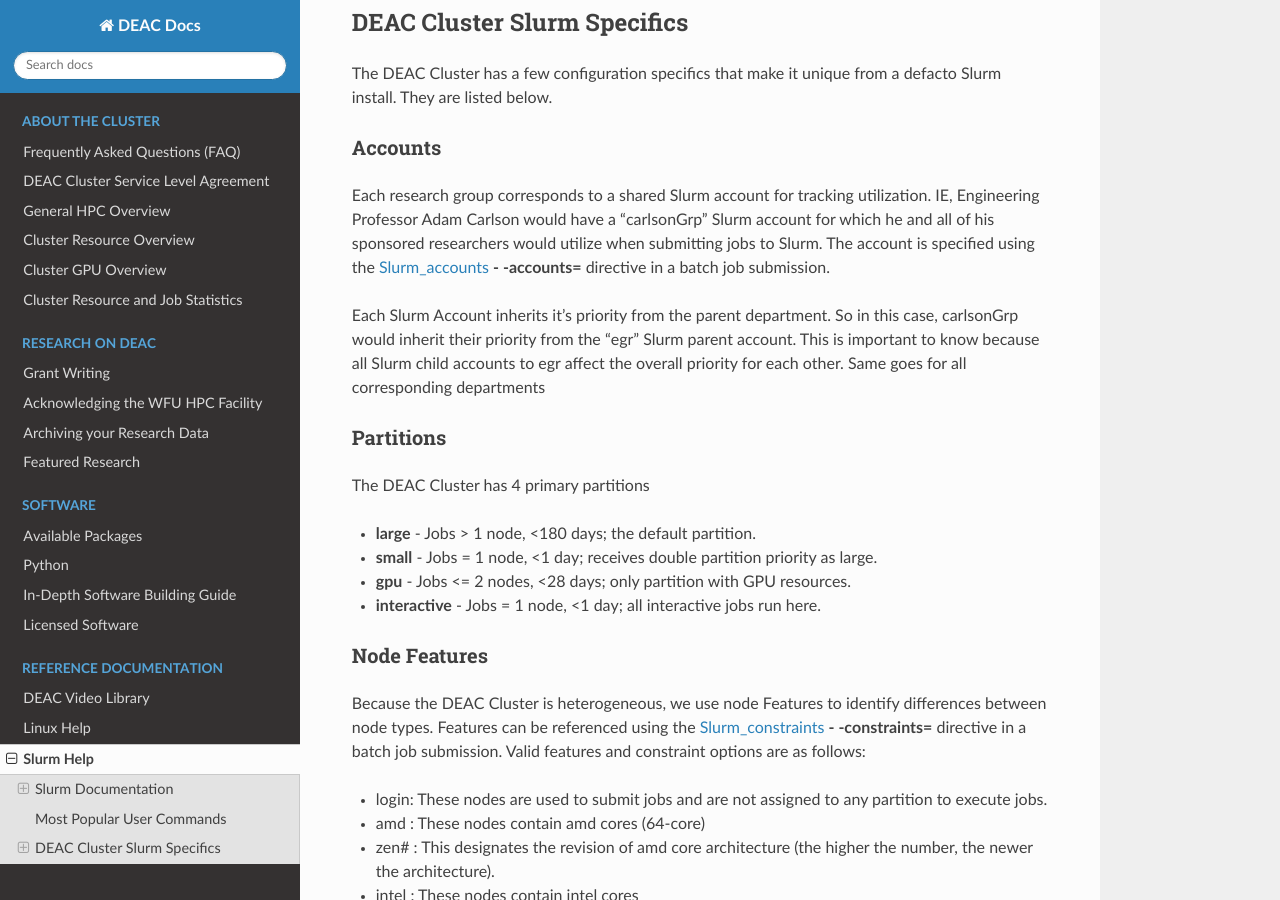
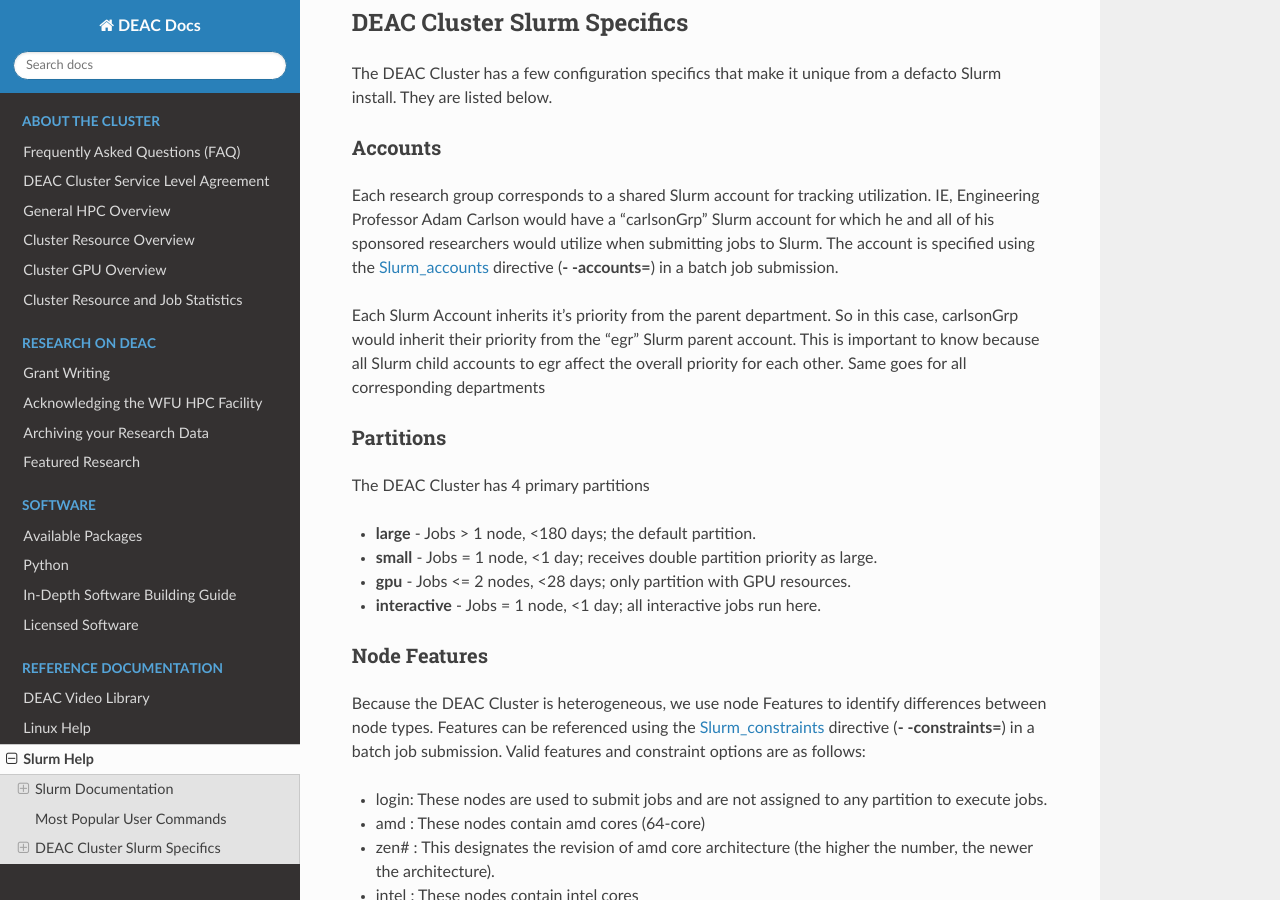
Before and after one commit to WFU-HPC/deac-docs, a Sphinx documentation site: the page built from source/reference-slurm.rst, in a window 1280 px wide and 900 px high, scrolled down 1757 px. Built offline with Sphinx 7.4.7 and the Read the Docs theme 3.1.0, drawn with Linux system fonts in a browser that asks for light colours.

```diff
--- a/source/reference-slurm.rst
+++ b/source/reference-slurm.rst
@@ -104,7 +104,7 @@ The DEAC Cluster has a few configuration specifics that make it unique from a de
 Accounts
 --------
 
-Each research group corresponds to a shared Slurm account for tracking utilization. IE, Engineering Professor Adam Carlson would have a "carlsonGrp" Slurm account for which he and all of his sponsored researchers would utilize when submitting jobs to Slurm. The account is specified using the Slurm_accounts_ **- -accounts=** directive in a batch job submission.
+Each research group corresponds to a shared Slurm account for tracking utilization. IE, Engineering Professor Adam Carlson would have a "carlsonGrp" Slurm account for which he and all of his sponsored researchers would utilize when submitting jobs to Slurm. The account is specified using the Slurm_accounts_ directive (**- -accounts=**) in a batch job submission.
 
 Each Slurm Account inherits it's priority from the parent department. So in this case, carlsonGrp would inherit their priority from the "egr" Slurm parent account. This is important to know because all Slurm child accounts to egr affect the overall priority for each other. Same goes for all corresponding departments
 
@@ -126,7 +126,7 @@ The DEAC Cluster has 4 primary partitions
 Node Features
 -------------
 
-Because the DEAC Cluster is heterogeneous, we use node Features to identify differences between node types. Features can be referenced using the Slurm_constraints_ **- -constraints=** directive in a batch job submission. Valid features and constraint options are as follows:
+Because the DEAC Cluster is heterogeneous, we use node Features to identify differences between node types. Features can be referenced using the Slurm_constraints_ directive (**- -constraints=**) in a batch job submission. Valid features and constraint options are as follows:
 
 * login: These nodes are used to submit jobs and are not assigned to any partition to execute jobs.
 * amd : These nodes contain amd cores (64-core)
```
